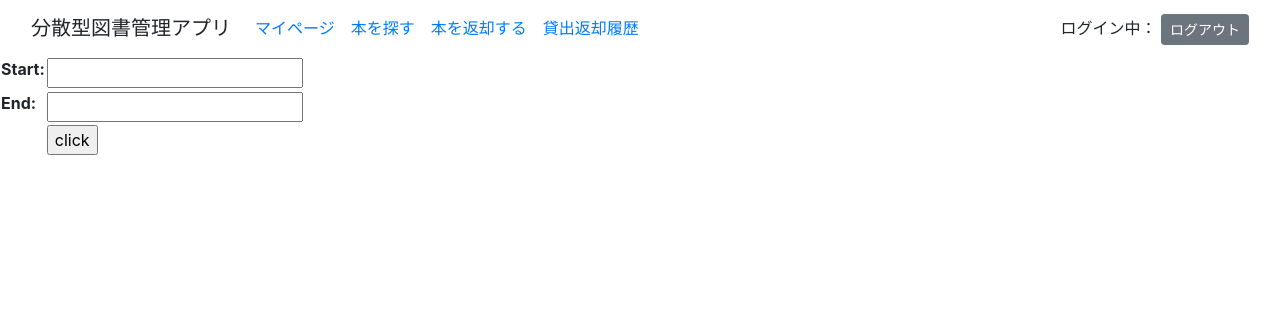
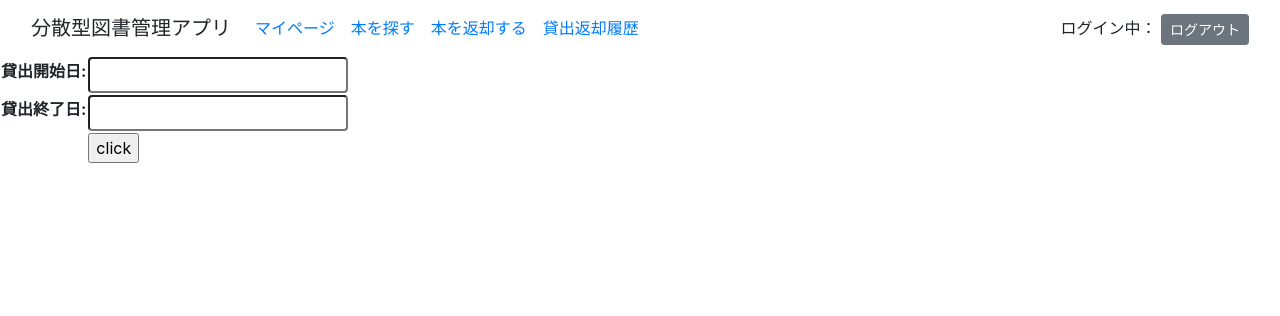
Before and after one commit to imuraa/portfolio, a Django app: template project/library/templates/library/set_period.html in a window 1280 px wide. Shown: the top 316 px of the page. Run offline with Django 4.2, Linux system fonts and the light colour scheme; the template is opened without the code that fills it: values that come from a table or form of the project are taken from there, others are empty; some libraries are stand-ins or nearby versions.

Commit message:
20231212

```diff
--- a/project/library/forms.py
+++ b/project/library/forms.py
@@ -1,6 +1,6 @@
 from django import forms
 from .models import Book, Location, Rental
-from bootstrap_datepicker_plus.widgets import DatePickerInput
+#from bootstrap_datepicker import DatePickerInput
 
 #管理画面-保管場所登録フォーム
 class LocationAdminForm(forms.ModelForm):
@@ -29,20 +29,8 @@
         widgets = {
                    'book_id': forms.HiddenInput(),
                    'user_id': forms.HiddenInput(),
-                   'start': DatePickerInput(
-                        options={
-                            'format':'YYYY-MM-DD',
-                            'locale': 'ja',
-                            'dayViewHeaderFormat': 'YYYY年 MMMM',
-                        }
-                    ),
-                    'end': DatePickerInput(
-                        options={
-                            'format':'YYYY-MM-DD',
-                            'locale': 'ja',
-                            'dayViewHeaderFormat': 'YYYY年 MMMM',
-                        }
-                    ),
+                   'start': forms.DateInput(attrs={'class': 'datepicker'}),
+                   'end': forms.DateInput(attrs={'class': 'datepicker'}),
                    'return_date': forms.HiddenInput(),
                   }
 
--- a/project/library/models.py
+++ b/project/library/models.py
@@ -60,8 +60,8 @@
 class Rental(models.Model):
     book_id = models.ForeignKey(Book, on_delete=models.PROTECT)
     user_id = models.ForeignKey(User, on_delete=models.PROTECT)
-    start = models.DateField(validators=[validate_past_date])
-    end = models.DateField(validators=[validate_past_date])
+    start = models.DateField(validators=[validate_past_date], verbose_name="貸出開始日")
+    end = models.DateField(validators=[validate_past_date], verbose_name="貸出終了日")
     return_date = models.DateField(default=None, null=True, blank=True)
 
     def __str__(self):
--- a/project/library/templates/library/index.html
+++ b/project/library/templates/library/index.html
@@ -6,7 +6,9 @@
 {% endblock %}
 
 {% block content %}
+<!--
 <button onclick="location.href='{% url "search_book" %}'">本を探す</button>
 <button onclick="location.href='{% url "return_book" %}'">本を返却する</button>
 <button onclick="location.href='{% url "history" %}'">貸出返却履歴</button>
+-->
 {% endblock %}
--- a/project/library/templates/library/layout.html
+++ b/project/library/templates/library/layout.html
@@ -4,26 +4,27 @@
     <head>
         <meta charset="utf-8">
         <title>{% block title %}{% endblock %}</title>
+        <!--bootstrapCSS-->
+        <link href="https://maxcdn.bootstrapcdn.com/bootstrap/4.0.0/css/bootstrap.min.css" rel="stylesheet">
+        <!-- Bootstrap-datepicker CSS -->
+        <link rel="stylesheet" href="https://cdnjs.cloudflare.com/ajax/libs/bootstrap-datepicker/1.9.0/css/bootstrap-datepicker.min.css">
 
+        <!-- jQuery -->
+        <script src="https://code.jquery.com/jquery-3.2.1.slim.min.js"></script>
 
-        <!--bootstrap-DatePicker-plusを使使う為の設定-->
-        <link href="https://maxcdn.bootstrapcdn.com/bootstrap/4.0.0/css/bootstrap.min.css" rel="stylesheet">
-        <script src="https://code.jquery.com/jquery-3.3.1.min.js"></script>
+        <!--bootstrapjs-->
         <script src="https://maxcdn.bootstrapcdn.com/bootstrap/4.0.0/js/bootstrap.min.js"></script>
 
+        <!-- Bootstrap-datepicker JS -->
+        <script src="https://cdnjs.cloudflare.com/ajax/libs/bootstrap-datepicker/1.9.0/js/bootstrap-datepicker.min.js"></script>
 
-        <!--bootstrapCSS -->
-        <!--
-            <link href="https://cdn.jsdelivr.net/npm/bootstrap@5.3.0/dist/css/bootstrap.min.css" rel="stylesheet" integrity="sha384-9ndCyUaIbzAi2FUVXJi0CjmCapSmO7SnpJef0486qhLnuZ2cdeRhO02iuK6FUUVM" crossorigin="anonymous">
-        -->
+        <!-- Bootstrap-datepicker ja (Japanese) language file -->
+        <script src="https://cdnjs.cloudflare.com/ajax/libs/bootstrap-datepicker/1.9.0/locales/bootstrap-datepicker.ja.min.js"></script>
+
     </head>
     <body>
-        <!-- bootstrapJS -->
-        <!--
-        <script src="https://cdn.jsdelivr.net/npm/bootstrap@5.3.0/dist/js/bootstrap.bundle.min.js" integrity="sha384-geWF76RCwLtnZ8qwWowPQNguL3RmwHVBC9FhGdlKrxdiJJigb/j/68SIy3Te4Bkz" crossorigin="anonymous"></script>
-        -->
 
-        <nav class="navbar navbar-expand-lg bg-body-tertiary">
+        <nav class="navbar  navbar-expand-lg bg-body-tertiary">
             <div class="container-fluid">
                 <a class="navbar-brand">分散型図書管理アプリ</a>
                 <div class="collapse navbar-collapse" id="navbarNav">
@@ -47,6 +48,7 @@
                         <span class="navbar-text justify-content-end">ログイン中：{{ login_user }}</span>
                         <a class="btn btn-secondary btn-sm" href="{% url 'logout' %}">ログアウト</a>
                     </li>
+                </ul>
             </div>
         </nav>
 
--- a/project/library/templates/library/set_period.html
+++ b/project/library/templates/library/set_period.html
@@ -13,4 +13,21 @@
     </table>
 </form>
 
+<script>
+    // Function to initialize Datepicker for a given field
+    function initializeDatepicker(fieldId) {
+        $('#' + fieldId).datepicker({
+            format: 'yyyy-mm-dd',
+            autoclose: true,
+            language: 'ja'
+        });
+    }
+
+    // Datepicker initialization for the model form fields
+    $(document).ready(function(){
+        initializeDatepicker('{{ form.start.id_for_label }}');
+        initializeDatepicker('{{ form.end.id_for_label }}');
+    });
+</script>
+
 {% endblock %}
```
